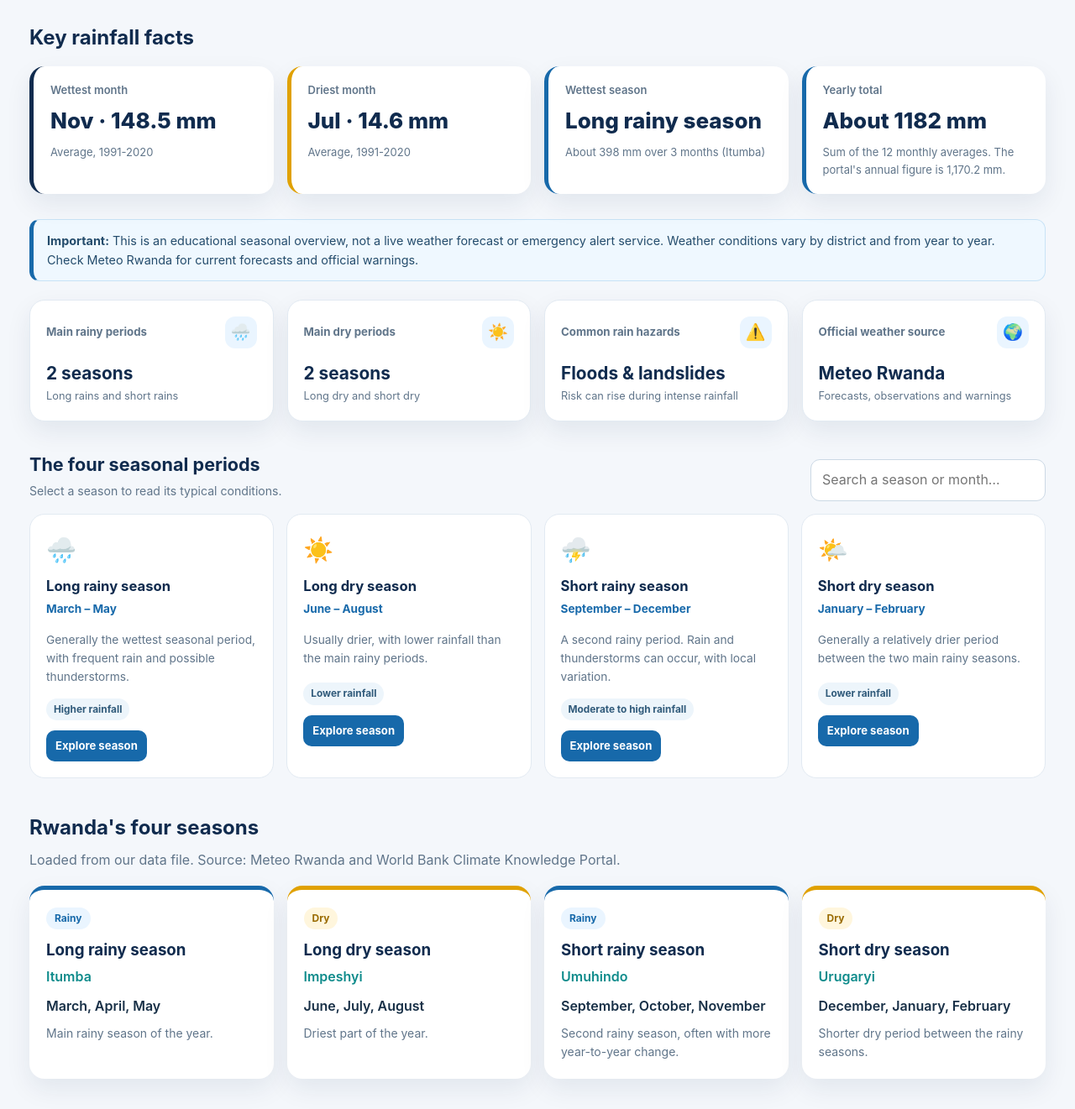
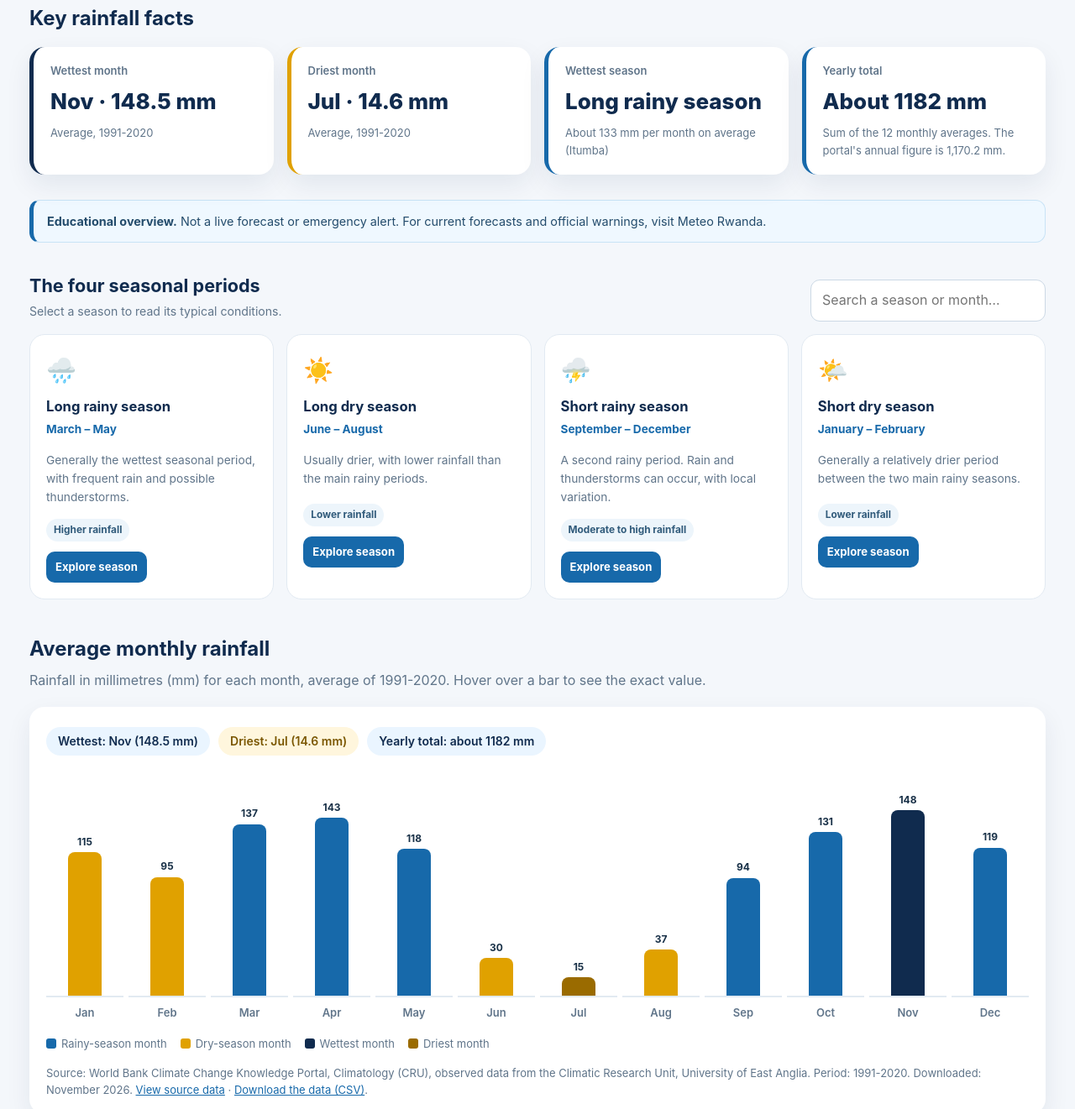
Before and after one commit to 4D09763n/rwanda-seasons-dashboard, a plain HTML site: page index.html in a window 1280 px wide. Shown: the part 458-1779 px from the top of the page at 84% size. Drawn offline with Linux system fonts and the light colour scheme.

Commit message:
transparent logo, education note, data source

```diff
--- a/data.js
+++ b/data.js
@@ -1,72 +1,26 @@
 // RWANDA DASHBOARD DATA
-// Step 1: verified seasons only. Monthly rainfall will be added next.
+// Monthly rainfall values are copied from the World Bank CCKP download:
+// rwanda-monthly-rainfall-1991-2020.csv (same folder as this file).
 
 const rwandaSeasons = [
-  {
-    id: "long-rains",
-    name: "Long rainy season",
-    localName: "Itumba",
-    months: ["March", "April", "May"],
-    type: "rainy",
-    note: "Main rainy season of the year."
-  },
-  {
-    id: "long-dry",
-    name: "Long dry season",
-    localName: "Impeshyi",
-    months: ["June", "July", "August"],
-    type: "dry",
-    note: "Driest part of the year."
-  },
-  {
-    id: "short-rains",
-    name: "Short rainy season",
-    localName: "Umuhindo",
-    months: ["September", "October", "November"],
-    type: "rainy",
-    note: "Second rainy season, often with more year-to-year change."
-  },
-  {
-    id: "short-dry",
-    name: "Short dry season",
-    localName: "Urugaryi",
-    months: ["December", "January", "February"],
-    type: "dry",
-    note: "Shorter dry period between the rainy seasons."
-  }
+  { id: "long-rains", name: "Long rainy season", localName: "Itumba", months: ["March", "April", "May"], type: "rainy", note: "Main rainy season of the year." },
+  { id: "long-dry", name: "Long dry season", localName: "Impeshyi", months: ["June", "July", "August"], type: "dry", note: "Driest part of the year." },
+  { id: "short-rains", name: "Short rainy season", localName: "Umuhindo", months: ["September", "October", "November", "December"], type: "rainy", note: "Second rainy season (Sep-Dec, as used by Meteo Rwanda)." },
+  { id: "short-dry", name: "Short dry season", localName: "Urugaryi", months: ["January", "February"], type: "dry", note: "Shorter dry period (the World Bank portal counts Dec-Feb)." }
 ];
 
-const dataSources = [
-  {
-    name: "Rwanda Meteorology Agency (Meteo Rwanda) - Climatology of Rwanda",
-    url: "https://www.meteorwanda.gov.rw/services/climatology-of-rwanda"
-  },
-  {
-    name: "World Bank Climate Knowledge Portal - Rwanda",
-    url: "https://climateknowledgeportal.worldbank.org/node/3511"
-  }
-];
-
-// STEP 3: Monthly rainfall (national average)
 const rainfallInfo = {
   title: "Average monthly rainfall in Rwanda",
   period: "1991-2020",
   unit: "mm",
+  retrieved: "November 2026",
   source: "World Bank Climate Change Knowledge Portal, Climatology (CRU), observed data from the Climatic Research Unit, University of East Anglia",
   sourceUrl: "https://climateknowledgeportal.worldbank.org/country/rwanda/climate-data-historical"
 };
 
 const monthlyRainfall = [
-  { month: "Jan", mm: 115.06 },
-  { month: "Feb", mm: 94.99 },
-  { month: "Mar", mm: 137.45 },
-  { month: "Apr", mm: 142.70 },
-  { month: "May", mm: 117.75 },
-  { month: "Jun", mm: 30.30 },
-  { month: "Jul", mm: 14.58 },
-  { month: "Aug", mm: 37.09 },
-  { month: "Sep", mm: 94.40 },
-  { month: "Oct", mm: 130.82 },
-  { month: "Nov", mm: 148.48 },
-  { month: "Dec", mm: 118.54 }
+  { month: "Jan", mm: 115.06 }, { month: "Feb", mm: 94.99 }, { month: "Mar", mm: 137.45 },
+  { month: "Apr", mm: 142.70 }, { month: "May", mm: 117.75 }, { month: "Jun", mm: 30.30 },
+  { month: "Jul", mm: 14.58 }, { month: "Aug", mm: 37.09 }, { month: "Sep", mm: 94.40 },
+  { month: "Oct", mm: 130.82 }, { month: "Nov", mm: 148.48 }, { month: "Dec", mm: 118.54 }
 ];
--- a/index.html
+++ b/index.html
@@ -186,18 +186,20 @@
       .search-box { width: 100%; }
     }
     @media (max-width: 430px) { .season-grid { grid-template-columns: 1fr; } .stats-grid { gap: 10px; } .stat-card { padding: 14px; } }
+    .institution-logos { justify-content: center; margin-bottom: 10px; }
+    .institution-logos img.msar-mark { width: 84px; height: 84px; background: none; padding: 0; box-shadow: none; border-radius: 50%; }
+    .brand-title p.edu-note { font-size: .78rem; color: #bfe8f5; margin-top: 6px; }
+    #answers { margin: 30px 0; }
   </style>
 </head>
 <body>
   <header class="topbar" id="home">
-    <div class="institution-logos" aria-label="Project and institution logos">
-      <img class="meteo-logo" src="meteo-rwanda.png" alt="Rwanda Meteorology Agency logo">
-      <img class="msar-banner" src="msar-banner.png" alt="MSAR Maths and Stats Students Rwanda banner">
-    </div>
+    <div class="institution-logos"><img class="msar-mark" src="msar-logo-transparent.png" alt="MSAR Maths and Stats Students Rwanda logo"></div>
     <div class="brand-title">
       <p class="eyebrow">Weather and climate awareness</p>
       <h1>RWANDA SEASONS, RAINFALL &amp; DISASTER DASHBOARD</h1>
       <p>National climate analysis · Seasonal rainfall · Weather-related disasters</p>
+      <p class="edu-note">Educational project by MSAR · Not an official website of Meteo Rwanda, MINEMA, REMA or the World Bank</p>
     </div>
   </header>
 
@@ -205,7 +207,7 @@
     <nav aria-label="Main navigation">
       <a href="#home">Dashboard</a>
       <a href="#seasons">Four seasons</a>
-      <a href="#rainfall">Rainfall</a>
+      <a href="#rainfall-chart">Rainfall</a>
       <a href="#hazards">Weather hazards</a>
       <a href="#safety">Safety tips</a>
       <a href="#sources">Official sources</a>
@@ -221,14 +223,7 @@
       <div class="date-chip" id="today">Today's date</div>
     </section>
 
-    <div class="notice"><strong>Important:</strong> This is an educational seasonal overview, not a live weather forecast or emergency alert service. Weather conditions vary by district and from year to year. Check Meteo Rwanda for current forecasts and official warnings.</div>
-
-    <section class="stats-grid" aria-label="Weather overview">
-      <article class="stat-card"><div class="stat-top"><span>Main rainy periods</span><span class="stat-icon">🌧️</span></div><h3>2 seasons</h3><p>Long rains and short rains</p></article>
-      <article class="stat-card"><div class="stat-top"><span>Main dry periods</span><span class="stat-icon">☀️</span></div><h3>2 seasons</h3><p>Long dry and short dry</p></article>
-      <article class="stat-card"><div class="stat-top"><span>Common rain hazards</span><span class="stat-icon">⚠️</span></div><h3>Floods & landslides</h3><p>Risk can rise during intense rainfall</p></article>
-      <article class="stat-card"><div class="stat-top"><span>Official weather source</span><span class="stat-icon">🌍</span></div><h3>Meteo Rwanda</h3><p>Forecasts, observations and warnings</p></article>
-    </section>
+    <div class="notice"><strong>Educational overview.</strong> Not a live forecast or emergency alert. For current forecasts and official warnings, visit Meteo Rwanda.</div>
 
     <section id="seasons">
       <div class="section-heading">
@@ -261,21 +256,12 @@
       <div class="details-panel" id="seasonDetails" aria-live="polite"></div>
     </section>
 
-    <section class="two-col" id="rainfall">
-      <article class="panel">
-        <h3>Typical rainfall pattern</h3>
-        <p class="panel-intro">A qualitative comparison of the usual seasonal pattern—not measured rainfall totals.</p>
-        <div class="rain-row"><div class="rain-label"><span>Long rainy season</span><span>Generally highest</span></div><div class="rain-track"><div class="rain-fill high"></div></div></div>
-        <div class="rain-row"><div class="rain-label"><span>Short rainy season</span><span>Rainy period</span></div><div class="rain-track"><div class="rain-fill moderate"></div></div></div>
-        <div class="rain-row"><div class="rain-label"><span>Short dry season</span><span>Generally lower</span></div><div class="rain-track"><div class="rain-fill low"></div></div></div>
-        <div class="rain-row"><div class="rain-label"><span>Long dry season</span><span>Generally lowest</span></div><div class="rain-track"><div class="rain-fill lower"></div></div></div>
-        <p class="fine-print">Bar lengths are visual illustrations only. They are not percentages, millimetres, or official observations.</p>
-      </article>
+    <section id="answers">
       <article class="panel">
         <h3>Quick answers</h3>
         <p class="panel-intro">Answers to the main questions addressed by this project.</p>
         <p><strong>Which season generally has the most rainfall?</strong></p>
-        <p>The long rainy season, usually March to May.</p>
+        <p>The long rainy season (March to May) has the highest average monthly rainfall. The single wettest month in the 1991-2020 data is November.</p>
         <p><strong>When are thunderstorms more common?</strong></p>
         <p>They are associated with rainy periods, especially the long and short rainy seasons. Frequency varies by place and year.</p>
         <p><strong>When can weather-related disasters occur?</strong></p>
@@ -303,51 +289,15 @@
     </section>
 
     <section id="sources">
-      <div class="section-heading"><div><h2>Official information sources</h2><p>Use these institutions for verified updates and detailed information.</p></div></div>
+      <div class="section-heading"><div><h2>Official information and data sources</h2><p>Use these institutions for verified updates. The rainfall data comes from the World Bank portal.</p></div></div>
       <div class="sources">
         <a class="source-link" href="https://www.meteorwanda.gov.rw/" target="_blank" rel="noopener noreferrer"><strong>Rwanda Meteorology Agency</strong><span>Weather forecasts, climate information and official weather warnings.</span></a>
         <a class="source-link" href="https://www.minema.gov.rw/" target="_blank" rel="noopener noreferrer"><strong>MINEMA</strong><span>Emergency management and disaster preparedness information.</span></a>
         <a class="source-link" href="https://www.rema.gov.rw/" target="_blank" rel="noopener noreferrer"><strong>REMA</strong><span>Environmental management and related information.</span></a>
+        <a class="source-link" href="https://climateknowledgeportal.worldbank.org/country/rwanda/climate-data-historical" target="_blank" rel="noopener noreferrer"><strong>World Bank Climate Change Knowledge Portal</strong><span>Source of the monthly rainfall data (CRU, 1991-2020).</span></a>
       </div>
     </section>
- <!-- DATA SEASONS: reads data.js -->
-<section id="data-seasons" class="ds-section">
-  <style>
-    .ds-section { margin: 40px 0; }
-    .ds-section h2 { color: #102b4e; margin-bottom: 6px; }
-    .ds-sub { color: #60758a; margin: 0 0 18px; }
-    .ds-grid { display: grid; grid-template-columns: repeat(auto-fit, minmax(230px, 1fr)); gap: 16px; }
-    .ds-card { background: #ffffff; border-radius: 18px; padding: 20px; box-shadow: 0 12px 30px rgba(16,43,78,.08); border-top: 5px solid #1769aa; }
-    .ds-card.dry { border-top-color: #e0a100; }
-    .ds-card h3 { margin: 0 0 4px; color: #102b4e; }
-    .ds-local { color: #0e8b8b; font-weight: 600; margin: 0 0 10px; }
-    .ds-months { font-weight: 600; color: #183047; margin: 0 0 8px; }
-    .ds-note { color: #60758a; margin: 0; font-size: 14px; }
-    .ds-tag { display: inline-block; font-size: 12px; font-weight: 700; padding: 3px 10px; border-radius: 999px; background: #eaf5ff; color: #1769aa; margin-bottom: 10px; }
-    .ds-card.dry .ds-tag { background: #fff6dd; color: #9a6b00; }
-  </style>
-  <h2>Rwanda's four seasons</h2>
-  <p class="ds-sub">Loaded from our data file. Source: Meteo Rwanda and World Bank Climate Knowledge Portal.</p>
-  <div id="ds-grid" class="ds-grid"></div>
-</section>
-
-<script src="data.js"></script>
-<script>
-  (function () {
-    var grid = document.getElementById("ds-grid");
-    if (!grid || typeof rwandaSeasons === "undefined") { return; }
-    grid.innerHTML = rwandaSeasons.map(function (s) {
-      var label = s.type === "rainy" ? "Rainy" : "Dry";
-      return '<div class="ds-card ' + s.type + '">' +
-        '<span class="ds-tag">' + label + '</span>' +
-        '<h3>' + s.name + '</h3>' +
-        '<p class="ds-local">' + s.localName + '</p>' +
-        '<p class="ds-months">' + s.months.join(", ") + '</p>' +
-        '<p class="ds-note">' + s.note + '</p>' +
-        '</div>';
-    }).join("");
-  })();
-</script>
+ <script src="data.js"></script>
 <!-- RAINFALL CHART: reads data.js -->
 <section id="rainfall-chart" class="rc-section">
   <style>
@@ -424,8 +374,8 @@
       '<span class="rc-fact">Yearly total: about ' + Math.round(total) + ' mm</span>';
 
     document.getElementById("rc-source").innerHTML =
-      'Source: ' + rainfallInfo.source + '. Period: ' + rainfallInfo.period +
-      '. <a href="' + rainfallInfo.sourceUrl + '" target="_blank" rel="noopener">View source data</a>.';
+      'Source: ' + rainfallInfo.source + '. Period: ' + rainfallInfo.period + '. Downloaded: ' + rainfallInfo.retrieved +
+      '. <a href="' + rainfallInfo.sourceUrl + '" target="_blank" rel="noopener">View source data</a> &middot; <a href="rwanda-monthly-rainfall-1991-2020.csv" download>Download the data (CSV)</a>.';
   })();
 </script>
 <!-- DASHBOARD UPGRADE: summary cards, season colors, section order -->
@@ -482,13 +432,14 @@
       if (m.mm > wet.mm) { wet = m; }
       if (m.mm < dry.mm) { dry = m; }
     });
-    var bestSeason = null, bestSum = -1;
+    var bestSeason = null, bestAvg = -1;
     rwandaSeasons.forEach(function (s) {
-      var sum = 0;
+      var sum = 0, n = 0;
       monthlyRainfall.forEach(function (m) {
-        if (s.months.some(function (x) { return x.slice(0, 3) === m.month; })) { sum += m.mm; }
+        if (s.months.some(function (x) { return x.slice(0, 3) === m.month; })) { sum += m.mm; n++; }
       });
-      if (sum > bestSum) { bestSum = sum; bestSeason = s; }
+      var avg = sum / n;
+      if (avg > bestAvg) { bestAvg = avg; bestSeason = s; }
     });
 
     function card(cls, label, value, note) {
@@ -499,7 +450,7 @@
     document.getElementById("sc-grid").innerHTML =
       card("navy", "Wettest month", wet.month + " &middot; " + wet.mm.toFixed(1) + " mm", "Average, " + rainfallInfo.period) +
       card("dry", "Driest month", dry.month + " &middot; " + dry.mm.toFixed(1) + " mm", "Average, " + rainfallInfo.period) +
-      card("", "Wettest season", bestSeason.name, "About " + Math.round(bestSum) + " mm over 3 months (" + bestSeason.localName + ")") +
+      card("", "Wettest season", bestSeason.name, "About " + Math.round(bestAvg) + " mm per month on average (" + bestSeason.localName + ")") +
       card("", "Yearly total", "About " + Math.round(total) + " mm", "Sum of the 12 monthly averages. The portal's annual figure is 1,170.2 mm.");
 
     // 5) Put the sections in a better order
@@ -507,7 +458,7 @@
     var summary = document.getElementById("summary-cards");
     if (welcome && summary) { welcome.insertAdjacentElement("afterend", summary); }
 
-    var rain = document.getElementById("rainfall");
+    var rain = document.getElementById("answers");
     if (rain && rain.parentNode) {
       ["data-seasons", "rainfall-chart"].forEach(function (id) {
         var el = document.getElementById(id);
@@ -521,7 +472,8 @@
   <footer>
     <p><strong>Rwanda Weather Dashboard</strong></p>
     <p>Educational project about Rwanda's seasonal weather patterns.</p>
-    <p>METEO RWANDA and MSAR logos are displayed as supplied by the project user. Display does not imply institutional endorsement.</p>
+    <p>Educational project by MSAR (Maths and Stats Students Rwanda). Not affiliated with or endorsed by Meteo Rwanda, MINEMA, REMA or the World Bank.</p>
+    <p>Rainfall data: World Bank Climate Change Knowledge Portal (CRU TS), 1991-2020, downloaded November 2026.</p>
     <p><a class="back-top" href="#home">Back to top ↑</a></p>
   </footer>
 
```
Also changed, not shown: rwanda-monthly-rainfall-1991-2020.csv (added, +13 -0 lines).
